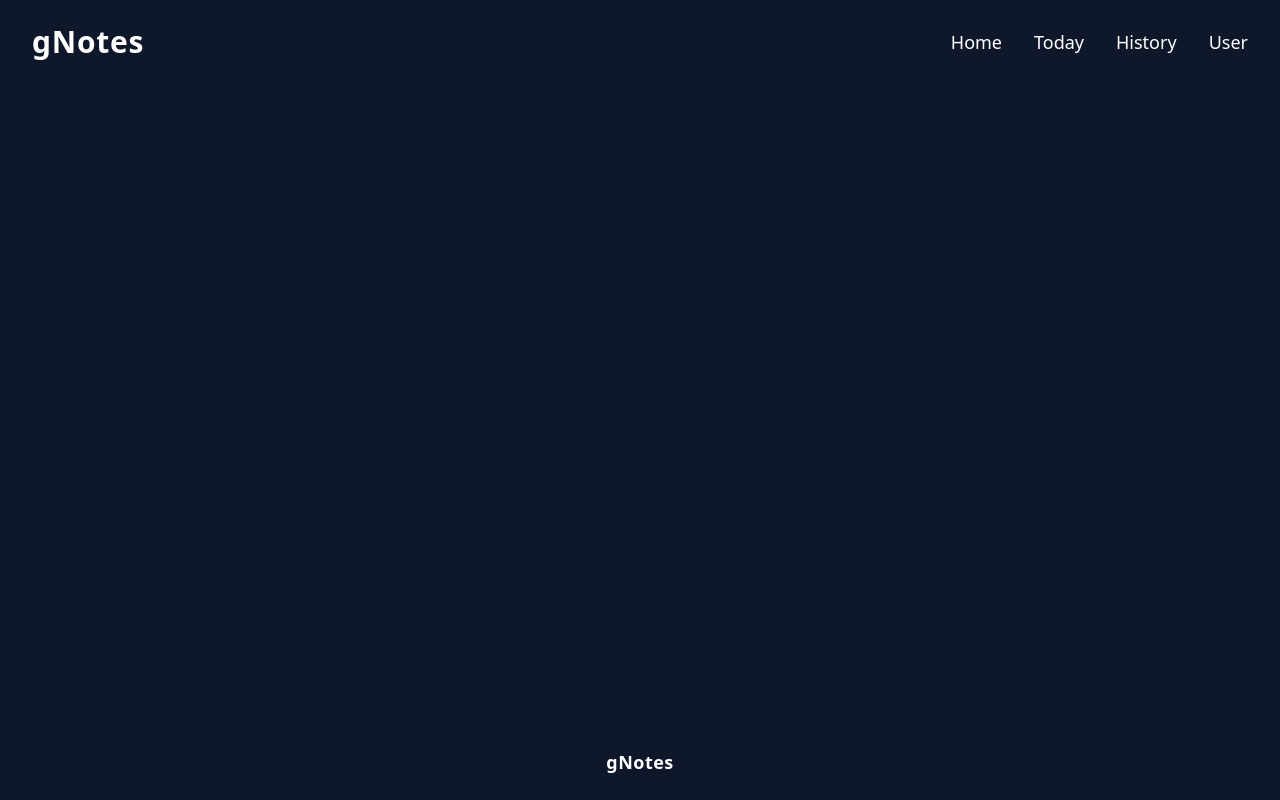
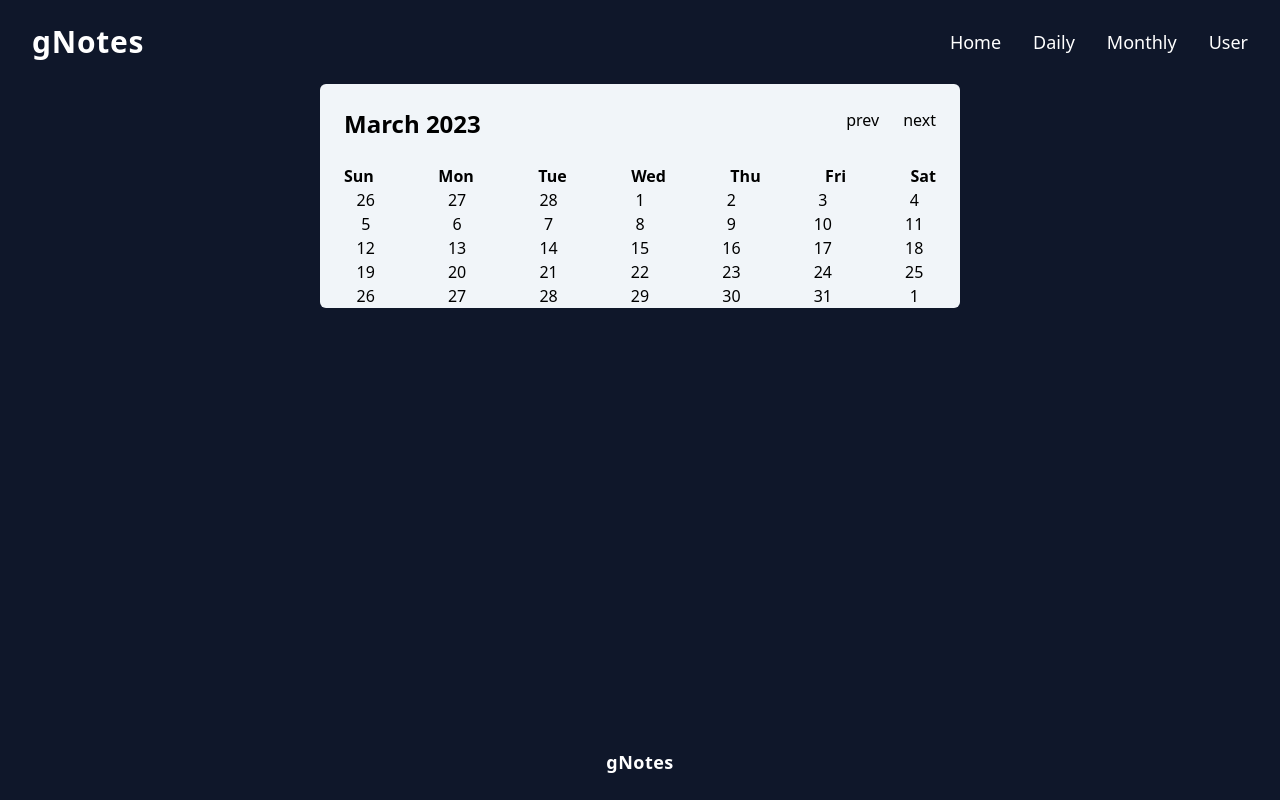
Before and after one commit to bridgerbrown/daynotes, a Next.js app: page / in a window 1280 px wide. Built offline with nearby package versions, Linux system fonts and the light colour scheme.

Commit message:
constructing calendar

```diff
--- /dev/null
+++ b/components/calendar/calendar.tsx
@@ -0,0 +1,85 @@
+import React, { useEffect, useState } from "react";
+
+export default function Calendar(){
+    let [days, setDays] = useState<any>()
+    let [currentDate, setCurrentDate] = useState<any>()
+    // const prevNextIcon = document.querySelectorAll(".prevNextIcon")
+
+    let date = new Date()
+    let currentYear = date.getFullYear()
+    let currentMonth = date.getMonth()
+
+    const months = ["January", "February", "March", "April", "May", "June", "July", "August", "September", "October", "November", "December"]
+
+    const renderCalendar = () => {
+        let firstDayOfMonth = new Date(currentYear, currentMonth, 1).getDay()
+        let lastDateOfMonth = new Date(currentYear, currentMonth + 1, 0).getDate()
+        let lastDayOfMonth = new Date(currentYear, currentMonth, lastDateOfMonth).getDay()
+        let lastDateOfLastMonth = new Date(currentYear, currentMonth, 0).getDate()
+        let liTag = []
+
+        for (let i = firstDayOfMonth; i > 0; i--) {
+            liTag.push(<li className="w-day inactive-day">{lastDateOfLastMonth - i + 1}</li>)
+        }
+
+        for (let i = 1; i <= lastDateOfMonth; i++) {
+            let isToday = i === date.getDate() && currentMonth === new Date().getMonth() && currentYear === new Date().getFullYear() ? "active-day" : "";
+            liTag.push(<li className="w-day ${isToday}">{i}</li>)
+        }
+
+        for (let i = lastDayOfMonth; i < 6; i++) {
+            liTag.push(<li className="w-day inactive-day">{i - lastDayOfMonth + 1}</li>)
+        }
+        setCurrentDate(`${months[currentMonth]} ${currentYear}`)
+        setDays(liTag)
+        console.log(currentDate)
+        console.log(days)
+    }
+
+    useEffect(() => {renderCalendar()}, [])
+
+    // prevNextIcon.forEach((icon) => {
+    //     icon.addEventListener("click", () => {
+    //         currentMonth = icon.id === "prev" ? currentMonth - 1 : currentMonth + 1
+
+    //         if(currentMonth < 0 || currentMonth > 11) {
+    //             date = new Date(currentYear, currentMonth, new Date().getDate())
+    //             currentYear = date.getFullYear()
+    //             currentMonth = date.getMonth()
+    //         } else {
+    //             date = new Date()
+    //         }
+    //         renderCalendar()
+    //     })
+    // })
+
+    return(
+        <div className="rounded-md bg-slate-100 w-1/2">
+            <header className="px-6 py-6 flex justify-between">
+                <h1 className="text-2xl font-bold"
+                    id="current-date"
+                >
+                    {currentDate}
+                </h1>
+                <div className="space-x-6 flex">
+                    <span id="prev" className="prevNextIcon cursor-pointer">prev</span>
+                    <span id="next" className="prevNextIcon cursor-pointer">next</span>
+                </div>
+            </header>
+            <div id="calendar">
+                <ul className="flex-wrap text-center font-semibold px-6 justify-between flex">
+                    <li>Sun</li>
+                    <li>Mon</li>
+                    <li>Tue</li>
+                    <li>Wed</li>
+                    <li>Thu</li>
+                    <li>Fri</li>
+                    <li>Sat</li>
+                </ul>
+                <ul id="days" className="flex flex-wrap text-center">
+                    {days}
+                </ul>
+            </div>
+        </div>
+    )
+}
--- a/components/navbar.tsx
+++ b/components/navbar.tsx
@@ -11,10 +11,10 @@ export default function Navbar(){
                     Home
                 </li>
                 <li>
-                    Today
+                    Daily
                 </li>
                 <li>
-                    History
+                    Monthly
                 </li>
                 <li>
                     User
--- a/pages/index.tsx
+++ b/pages/index.tsx
@@ -2,6 +2,7 @@ import Head from 'next/head'
 import Image from 'next/image'
 import Navbar from '@/components/navbar'
 import Footer from '@/components/footer'
+import Calendar from '@/components/calendar/calendar'
 
 export default function Home() {
   return (
@@ -13,8 +14,8 @@ export default function Home() {
       </Head>
       <main className="bg-slate-900 relative min-h-screen w-screen">
         <Navbar />
-        <section>
-
+        <section className='flex justify-center items-center'>
+          <Calendar />
         </section>
         <Footer />
       </main>
--- a/tailwind.config.js
+++ b/tailwind.config.js
@@ -9,7 +9,11 @@ module.exports = {
     "./src/**/*.{js,ts,jsx,tsx}",
   ],
   theme: {
-    extend: {},
+    extend: {
+      width: {
+        'day': 'calc(100% / 7)'
+      }
+    },
   },
   plugins: [],
 }
```
